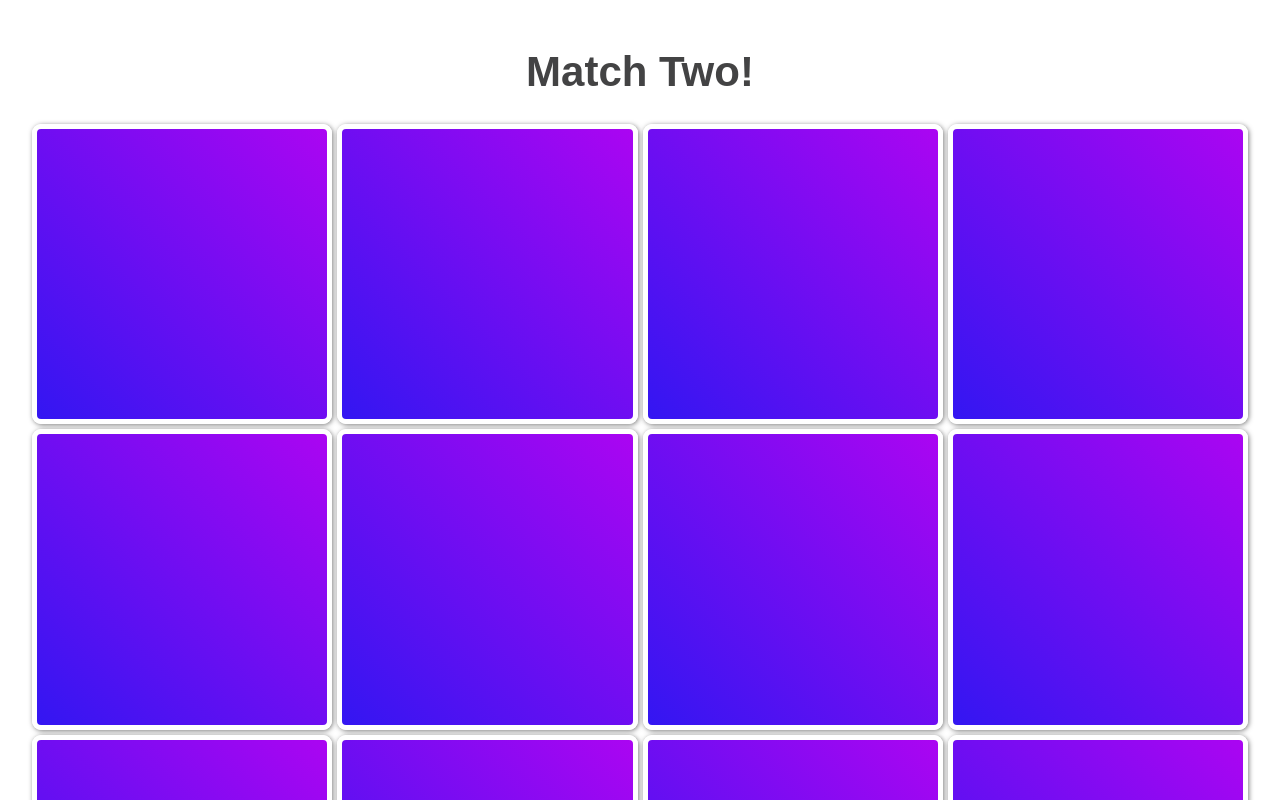
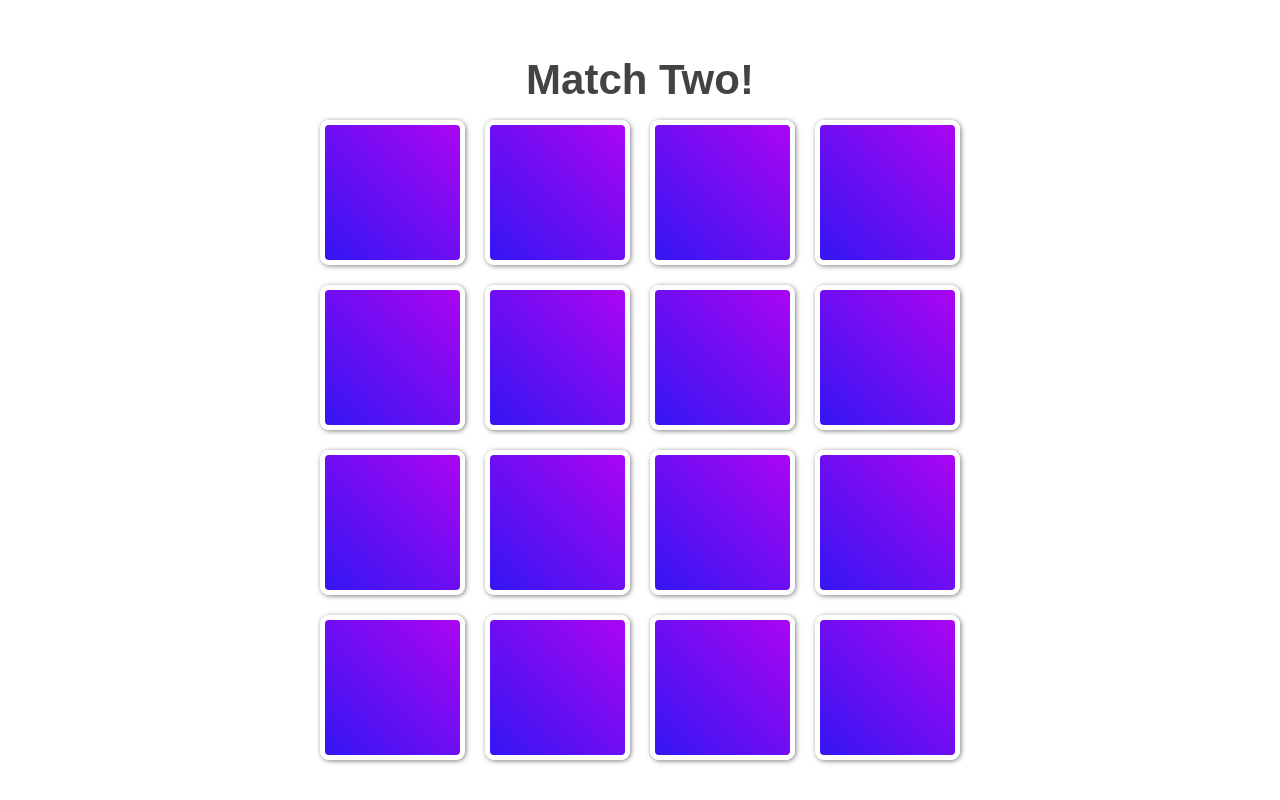
Before and after one commit to SirRedrick/match-two, a React (Create React App) app: page / in a window 1280 px wide. Shown: the top 800 px of the page. Built offline with nearby package versions, Linux system fonts and the light colour scheme.

Commit message:
Added more responsivnes

```diff
--- a/src/App.css
+++ b/src/App.css
@@ -10,3 +10,8 @@
 	font-family: Arial, Helvetica, sans-serif;
 	color: #434344;
 }
+
+body {
+	margin: 0;
+	padding: 0;
+}
--- a/src/components/presentational/Card/CardWrapper.js
+++ b/src/components/presentational/Card/CardWrapper.js
@@ -5,5 +5,17 @@ export default styled.div`
 	width: 100%;
 	height: 100%;
 	perspective: 600px;
-	font-size: 3.8rem;
+	font-size: 3rem;
+
+	@media (min-width: 768px) {
+		font-size: 4.5rem;
+	}
+
+	@media (min-width: 768px) and (orientation: landscape) {
+		font-size: 3rem;
+	}
+
+	@media (min-width: 1024px) {
+		font-size: 6.5rem;
+	}
 `;
--- a/src/components/presentational/Container.js
+++ b/src/components/presentational/Container.js
@@ -1,8 +1,11 @@
 import styled from 'styled-components';
 
 export default styled.div`
+	height: 100vh;
+	width: 100vw;
 	display: flex;
 	flex-direction: column;
+	justify-content: center;
 	align-items: center;
 	text-align: center;
 `;
--- a/src/components/presentational/Grid.js
+++ b/src/components/presentational/Grid.js
@@ -8,6 +8,30 @@ export default styled.div`
 
 	width: 95vw;
 	height: 95vw;
+
+	@media (min-width: 480px) {
+		gap: 10px;
+	}
+
+	@media (min-width: 620px) and (orientation: landscape) {
+		max-width: 80vh;
+		max-height: 80vh;
+	}
+
+	@media (min-width: 768px) {
+		gap: 15px;
+
+		max-width: 80vh;
+		max-height: 80vh;
+	}
+
+	@media (min-width: 768px) and (orientation: landscape) {
+		gap: 10px;
+	}
+
+	@media (min-width: 1024px) {
+		gap: 20px;
+	}
 `;
 
 // 	margin: 40px auto 0 auto;
--- a/src/components/presentational/Heading.js
+++ b/src/components/presentational/Heading.js
@@ -4,5 +4,9 @@ export default styled.h1`
 	font-size: 2.625rem;
 	text-align: center;
 	color: #434344;
-	margin-top: 40px;
+	margin: 0;
+
+	@media (min-width: 1024px) {
+		margin: 1rem;
+	}
 `;
```
